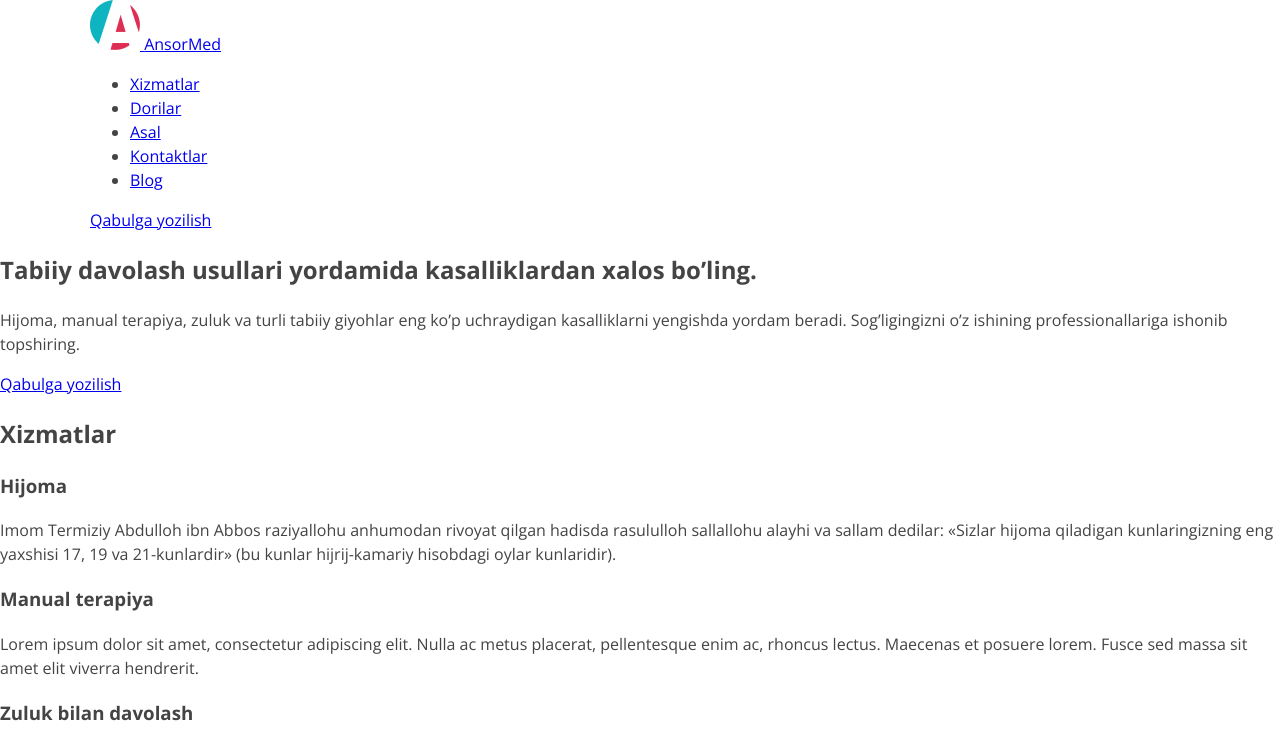
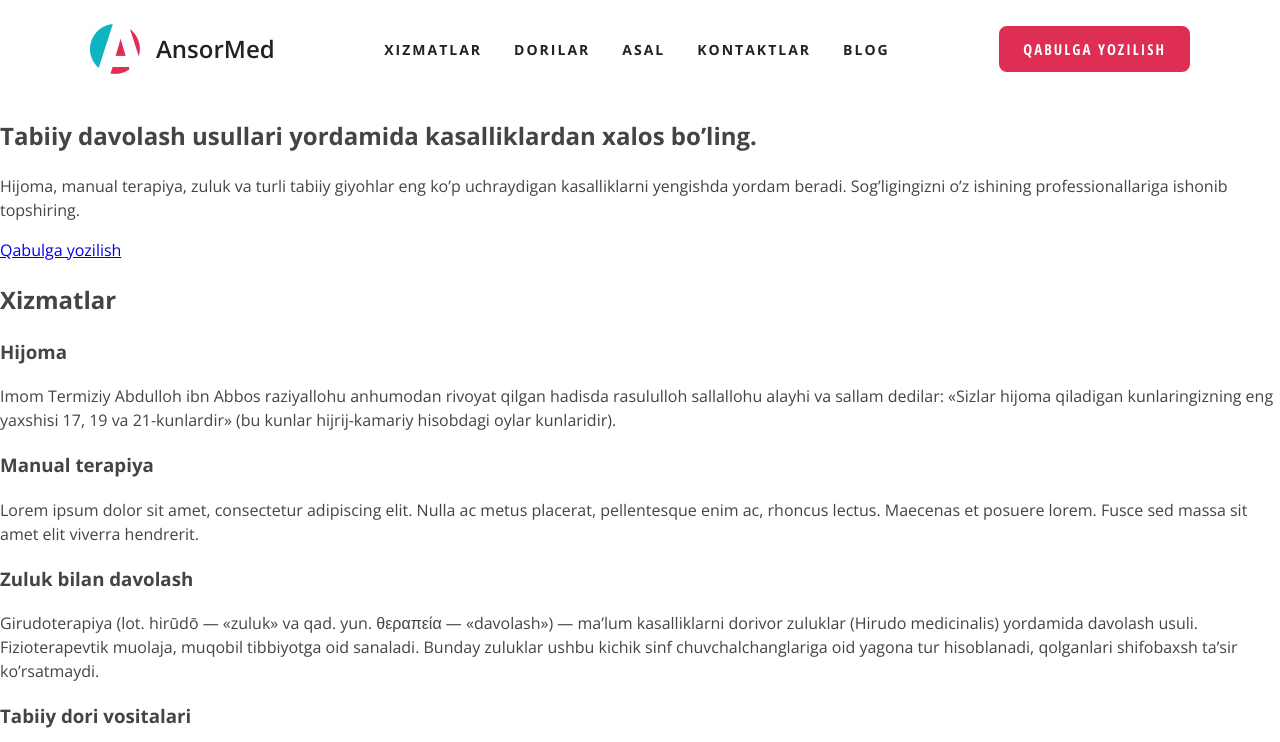
Before and after one commit to VasilaHakimova/AnsorMed-landing-page, a plain HTML site: page index.html in a window 1280 px wide. Shown: the top 742 px of the page. Drawn offline with nearby package versions, Linux system fonts and the light colour scheme.

Commit message:
Add site-header styles

```diff
--- a/css/styles.css
+++ b/css/styles.css
@@ -13,6 +13,10 @@ body {
   color: #444;
 }
 
+*:focus {
+  outline: 2px dotted #de2e54;
+  outline-offset: 2px;
+}
 
 /* CONTAINER */
 .container {
@@ -24,7 +28,99 @@ body {
   margin-right: auto;
 }
 
+/* SITE-HEADER */
+.site-header {
+  padding-top: 24px;
+  padding-bottom: 24px;
+}
+
+.site-header-container {
+  display: flex;
+  justify-content: space-between;
+  align-items: center;
+}
+
+/* SITE-LOGO */
+.site-logo {
+  display: flex;
+  align-items: center;
+  text-decoration: none;
+  justify-content: space-between;
+  color: #222;
+  font-size: 24px;
+  font-weight: 600;
+}
+
+.site-logo:hover {
+  color: #de2e54;
+}
+.site-logo:active {
+  opacity: 0.6;
+}
+
+.site-logo-img {
+  margin-right: 16px;
+}
+
+/* SITENAV */
+
+.sitenav {
+  font-size: 14px;
+  letter-spacing: 2px;
+  text-transform: uppercase;
+  font-weight: bold;
+}
+
+.sitenav-list {
+  display: flex;
+  align-items: center;
+  padding: 0;
+  margin: 0;
+  list-style: none;
+}
+
+.sitenav-item:not(:last-child) {
+  margin-right: 32px;
+}
+
+.sitenav-link {
+  display: block;
+  color: #222;
+  text-decoration: none;
+}
+
+.sitenav-link:hover {
+  color: #de2e54;
+}
+
+.sitenav-link:active {
+  opacity: 0.6;
+}
 
 
-open sans 700 400 600
-Open Sans Condensed 700
+/* RED-BUTTON */
+
+.red-button {
+  display: inline-block;
+  padding: 10px 22px;
+  border: 2px solid #de2e54;
+  border-radius: 8px;
+  font-size: 15px;
+  font-family: "Open Sans Condensed", "Arial", sans-serif;
+  letter-spacing: 2px;
+  background-color: #de2e54;
+  color: #fff;
+  text-decoration: none;
+  text-transform: uppercase;
+}
+
+.red-button:hover {
+  background-color: #fff;
+  color: #de2e54;
+}
+
+.red-button:active {
+  background-color: #de2e54;
+  color: #fff;
+  opacity: 0.6;
+}
--- a/index.html
+++ b/index.html
@@ -17,17 +17,17 @@
   <!-- SITE-HEADER -->
   <header class="site-header">
     <div class="site-header-container container">
-      <a class="site-header-logo" href="#">
-        <img class="site-header-logo-img" src="/img/logo-icon.jpg" alt="AnsorMed logo icon" width="50" height="50" srcset="/img/logo-icon.jpg 1x, /img/logo-icon@2x.jpg 2x">
-        <span class="site-header-logo-text">AnsorMed</span>
+      <a class="site-logo" href="#">
+        <img class="site-logo-img" src="/img/logo-icon.jpg" alt="AnsorMed logo icon" width="50" height="50" srcset="/img/logo-icon.jpg 1x, /img/logo-icon@2x.jpg 2x">
+        <span class="site-logo-text">AnsorMed</span>
       </a>
       <nav class="sitenav">
         <ul class="sitenav-list">
-          <li class="sitenav-items"><a class="sitenav-link" href="#">Xizmatlar</a></li>
-          <li class="sitenav-items"><a class="sitenav-link" href="#">Dorilar</a></li>
-          <li class="sitenav-items"><a class="sitenav-link" href="#">Asal</a></li>
-          <li class="sitenav-items"><a class="sitenav-link" href="#">Kontaktlar</a></li>
-          <li class="sitenav-items"><a class="sitenav-link" href="#">Blog</a></li>
+          <li class="sitenav-item"><a class="sitenav-link" href="#">Xizmatlar</a></li>
+          <li class="sitenav-item"><a class="sitenav-link" href="#">Dorilar</a></li>
+          <li class="sitenav-item"><a class="sitenav-link" href="#">Asal</a></li>
+          <li class="sitenav-item"><a class="sitenav-link" href="#">Kontaktlar</a></li>
+          <li class="sitenav-item"><a class="sitenav-link" href="#">Blog</a></li>
         </ul>
       </nav>
       <a class="red-button" href="#">Qabulga yozilish</a>
```
